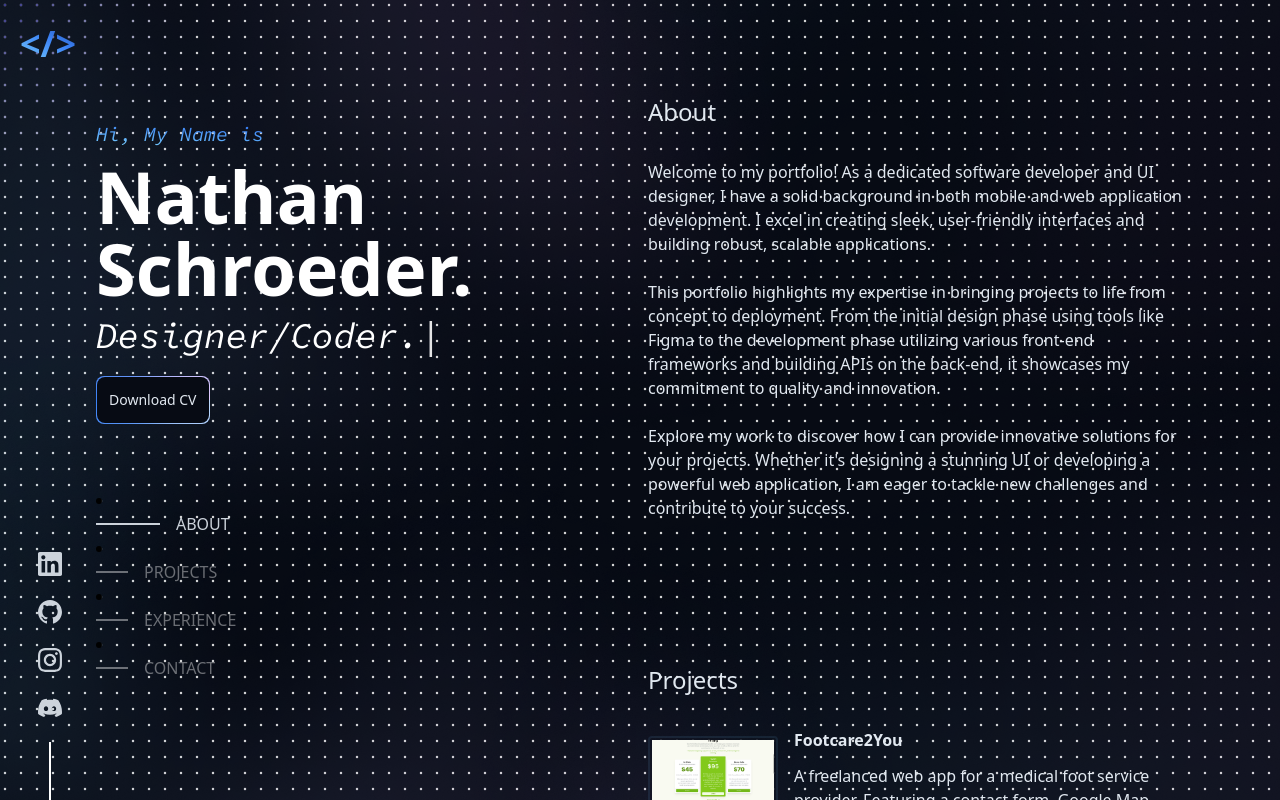
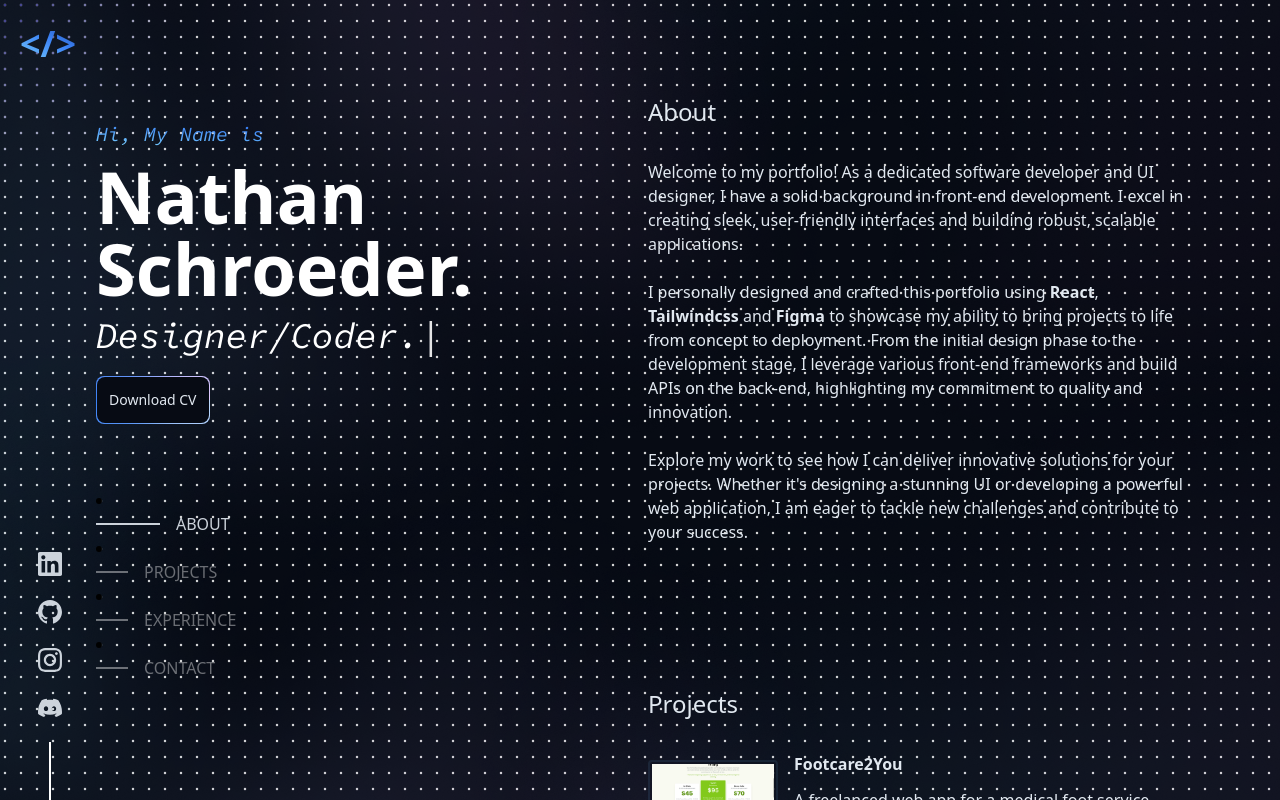
Before and after one commit to SchroederNathan/portfolio, a React (Vite) app: page / in a window 1280 px wide. Built offline with nearby package versions, Linux system fonts and the light colour scheme.

Commit message:
Adjusted some text

```diff
--- a/src/App.tsx
+++ b/src/App.tsx
@@ -132,24 +132,22 @@ function App() {
                       <p className="text-mtext-white">
                         Welcome to my portfolio! As a dedicated software
                         developer and UI designer, I have a solid background in
-                        both mobile and web application development. I excel in
+                        front-end development. I excel in
                         creating sleek, user-friendly interfaces and building
                         robust, scalable applications.
                         <br />
                         <br />
-                        This portfolio highlights my expertise in bringing
-                        projects to life from concept to deployment. From the
-                        initial design phase using tools like Figma to the
-                        development phase utilizing various front-end frameworks
-                        and building APIs on the back-end, it showcases my
-                        commitment to quality and innovation.
+                        I personally designed and crafted this portfolio using {link('react.dev', 'React')}
+                        , {link('https://tailwindcss.com/', 'Tailwindcss')} and {link('figma.com', 'Figma')} {" "}
+                        to showcase my ability to bring projects to life from concept to deployment.
+                        From the initial design phase to the development stage, I leverage various
+                        front-end frameworks and build APIs on the back-end, highlighting my commitment
+                        to quality and innovation.
                         <br />
                         <br />
-                        Explore my work to discover how I can provide innovative
-                        solutions for your projects. Whether it's designing a
-                        stunning UI or developing a powerful web application, I
-                        am eager to tackle new challenges and contribute to your
-                        success.
+                        Explore my work to see how I can deliver innovative solutions for your projects.
+                        Whether it's designing a stunning UI or developing a powerful web application,
+                        I am eager to tackle new challenges and contribute to your success.
                       </p>
                     </section>
                     <section
@@ -224,11 +222,11 @@ function App() {
 
                 <p className="text-mtext-white/50 mb-16 scroll-mt-16 md:mb-24 lg:mb-36 lg:scroll-mt-24 ">
                   Portfolio designed and developed by me using{" "}
-                  {link("figma.com", "Figma")} and{" "}
+                  {link("https://figma.com", "Figma")} and{" "}
                   {link("https://code.visualstudio.com/", "Visual Studio Code")}
-                  . Built with {link("https://vitejs.dev/", "Vite")} and{" "}
+                  . Built with {link("https://react.dev", "React")}, {link("https://www.typescriptlang.org/", "Typescript")}, {link("https://vitejs.dev/", "Vite")} and{" "}
                   {link("https://tailwindcss.com/", "Tailwind CSS")}, and
-                  deployed on {link("https://firebase.google.com/", "Firebase")}
+                  deployed on {link("https://vercel.com", "Vercel")}
                   .
                 </p>
               </main>
--- a/src/components/sections/projects/ProjectData.tsx
+++ b/src/components/sections/projects/ProjectData.tsx
@@ -6,7 +6,7 @@ export const ProjectData = [
             "Footcare2You is a web app built with React to market and sell medical foot care services. I developed prototypes for the client using Figma to ensure they were happy with the end product. \n\n The app features a contact form, an Interactive Google Map using Google Maps API, and detailed information about the services provided. " +
             "I decided to use Mantine UI for the design for clean and efficient code and to make it accessible for any users whether on mobile or desktop."
         ],
-        tags: ["React", "Figma", "Mantine UI", "Typescript", "Vercel"],
+        tags: ["React", "Typescript", "Mantine UI", "Figma", "Vercel"],
         link: "https://www.footcare2you.ca",
     },
     {
@@ -21,7 +21,7 @@ export const ProjectData = [
             "ensuring smooth operation and interaction with the user interface. \n\n This web application offers real-time tracking of inventory movements, providing H2M Staging withaccurate data on warehouse stock and furniture distribution. " +
             "By streamlining these processes, it enhances operational efficiency and provides valuable insights for the company's planning needs."
         ],
-        tags: ["Angular", "Figma", "NodeJS", "Express", "MySQL", "Sequelize", "Heroku", "Netlify"],
+        tags: ["Angular", "NodeJS", "Express", "MySQL", "Sequelize", "Figma", "Heroku",  "Netlify"],
         link: "https://h2mstaging.com/",
     },
 ]
```
